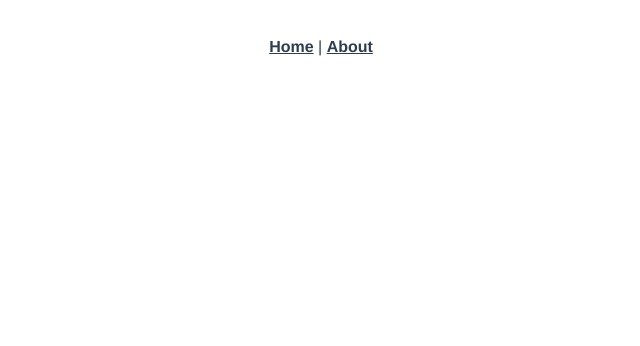
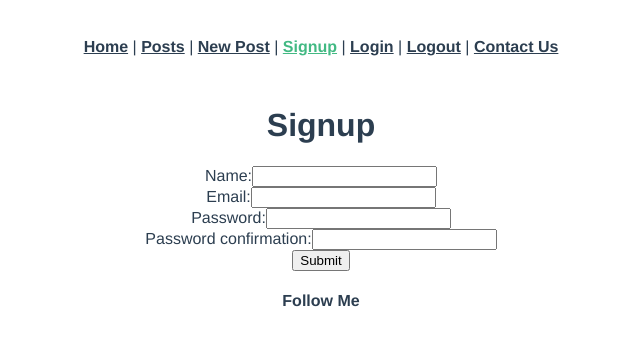
Before and after one commit to KeoshaYoung/Blog-frontend, a Vue app: page /signup in a window 1280 px wide. Before the commit this address had no page. Shown: the top 346 px of the page, without its empty margins (319-959 px from the left). Built offline with nearby package versions, Linux system fonts and the light colour scheme.

Commit message:
added contact, login, logout, postsIndex, postsNew, PostShow, and signup views

```diff
--- a/package.json
+++ b/package.json
@@ -8,6 +8,7 @@
     "lint": "vue-cli-service lint"
   },
   "dependencies": {
+    "axios": "^0.27.2",
     "core-js": "^3.8.3",
     "vue": "^3.2.13",
     "vue-router": "^4.0.3"
--- a/src/App.vue
+++ b/src/App.vue
@@ -2,9 +2,20 @@
   <nav>
     <router-link to="/">Home</router-link>
     |
-    <router-link to="/about">About</router-link>
+    <router-link to="/posts">Posts</router-link>
+    |
+    <router-link to="/posts/new">New Post</router-link>
+    |
+    <router-link to="/signup">Signup</router-link>
+    |
+    <router-link to="/login">Login</router-link>
+    |
+    <router-link to="/logout">Logout</router-link>
+    |
+    <router-link to="/contact">Contact Us</router-link>
   </nav>
   <router-view />
+  <footer><h4>Follow Me</h4></footer>
 </template>
 
 <style>
--- a/src/main.js
+++ b/src/main.js
@@ -1,5 +1,13 @@
 import { createApp } from "vue";
 import App from "./App.vue";
 import router from "./router";
+import axios from "axios";
+
+axios.defaults.baseURL = process.env.NODE_ENV === "development" ? "http://localhost:3000" : "/";
+
+var jwt = localStorage.getItem("jwt");
+if (jwt) {
+  axios.defaults.headers.common["Authorization"] = `Bearer ${jwt}`;
+}
 
 createApp(App).use(router).mount("#app");
--- a/src/router/index.js
+++ b/src/router/index.js
@@ -1,5 +1,12 @@
 import { createRouter, createWebHistory } from "vue-router";
 import HomeView from "../views/HomeView.vue";
+import ContactView from "../views/ContactView.vue";
+import SignupView from "../views/SignupView.vue";
+import LoginView from "../views/LoginView.vue";
+import LogoutView from "../views/LogoutView.vue";
+import PostsIndex from "../views/PostsIndex.vue";
+import PostsNew from "../views/PostsNew.vue";
+import PostsShow from "../views/PostsShow.vue";
 
 const routes = [
   {
@@ -7,14 +14,13 @@ const routes = [
     name: "home",
     component: HomeView,
   },
-  {
-    path: "/about",
-    name: "about",
-    // route level code-splitting
-    // this generates a separate chunk (about.[hash].js) for this route
-    // which is lazy-loaded when the route is visited.
-    component: () => import(/* webpackChunkName: "about" */ "../views/AboutView.vue"),
-  },
+  { path: "/contact", name: "contact", component: ContactView },
+  { path: "/signup", name: "signup", component: SignupView },
+  { path: "/login", name: "login", component: LoginView },
+  { path: "/logout", name: "logout", component: LogoutView },
+  { path: "/posts", name: "posts", component: PostsIndex },
+  { path: "/posts/new", name: "posts-new", component: PostsNew },
+  { path: "/posts/:id", name: "posts-show", component: PostsShow },
 ];
 
 const router = createRouter({
--- /dev/null
+++ b/src/views/ContactView.vue
@@ -0,0 +1,19 @@
+<script>
+export default {
+  data: function () {
+    return {
+      message: "Contact Info",
+      email: "Blog@example.com",
+      phoneNumber: "(706)123-4567",
+      mailingAddress: "Blog Author 123 Mountain Dr Augusta, GA 30909",
+    };
+  },
+};
+</script>
+
+<template>
+  <h2>{{ message }}</h2>
+  <p>{{ email }}</p>
+  <p>{{ phoneNumber }}</p>
+  <p>{{ mailingAddress }}</p>
+</template>
--- a/src/views/HomeView.vue
+++ b/src/views/HomeView.vue
@@ -1,18 +1,19 @@
+<script>
+export default {
+  data: function () {
+    return {
+      message: "Welcome to Vue.js!",
+    };
+  },
+  created: function () {},
+  methods: {},
+};
+</script>
+
 <template>
   <div class="home">
-    <img alt="Vue logo" src="../assets/logo.png" />
-    <HelloWorld msg="Welcome to Your Vue.js App" />
+    <h1>{{ message }}</h1>
   </div>
 </template>
 
-<script>
-// @ is an alias to /src
-import HelloWorld from "@/components/HelloWorld.vue";
-
-export default {
-  name: "HomeView",
-  components: {
-    HelloWorld,
-  },
-};
-</script>
+<style></style>
--- /dev/null
+++ b/src/views/LoginView.vue
@@ -0,0 +1,49 @@
+<script>
+import axios from "axios";
+
+export default {
+  data: function () {
+    return {
+      newSessionParams: {},
+      errors: [],
+    };
+  },
+  methods: {
+    submit: function () {
+      axios
+        .post("/sessions", this.newSessionParams)
+        .then((response) => {
+          axios.defaults.headers.common["Authorization"] = "Bearer " + response.data.jwt;
+          localStorage.setItem("jwt", response.data.jwt);
+          this.$router.push("/");
+        })
+        .catch((error) => {
+          console.log(error.response);
+          this.errors = ["Invalid email or password."];
+          this.email = "";
+          this.password = "";
+        });
+    },
+  },
+};
+</script>
+
+<template>
+  <div class="login">
+    <form v-on:submit.prevent="submit()">
+      <h1>Login</h1>
+      <ul>
+        <li v-for="error in errors" v-bind:key="error">{{ error }}</li>
+      </ul>
+      <div>
+        <label>Email:</label>
+        <input type="email" v-model="newSessionParams.email" />
+      </div>
+      <div>
+        <label>Password:</label>
+        <input type="password" v-model="newSessionParams.password" />
+      </div>
+      <input type="submit" value="Submit" />
+    </form>
+  </div>
+</template>
--- /dev/null
+++ b/src/views/LogoutView.vue
@@ -0,0 +1,15 @@
+<script>
+import axios from "axios";
+
+export default {
+  created: function () {
+    delete axios.defaults.headers.common["Authorization"];
+    localStorage.removeItem("jwt");
+    this.$router.push("/");
+  },
+};
+</script>
+
+<template>
+  <div class="logout"></div>
+</template>
--- /dev/null
+++ b/src/views/PostsIndex.vue
@@ -0,0 +1,34 @@
+<script>
+import axios from "axios";
+
+export default {
+  data: function () {
+    return {
+      message: "Blog Posts",
+      posts: [],
+    };
+  },
+  created: function () {
+    this.indexPosts();
+  },
+  methods: {
+    indexPosts: function () {
+      axios.get("/posts.json").then((response) => {
+        this.posts = response.data;
+        console.log("All Posts:", this.posts);
+      });
+    },
+  },
+};
+</script>
+
+<template>
+  <h1>{{ message }}</h1>
+  <div v-for="post in posts" v-bind:key="post.id">
+    <h3>{{ post.title }}</h3>
+    <img :src="post.image" alt="" />
+    <p>
+      {{ post.body }}
+    </p>
+  </div>
+</template>
--- /dev/null
+++ b/src/views/PostsNew.vue
@@ -0,0 +1,47 @@
+<script>
+import axios from "axios";
+
+export default {
+  data: function () {
+    return {
+      message: "New Post",
+      newPostParams: {},
+      errors: [],
+    };
+  },
+  methods: {
+    createPost: function () {
+      axios
+        .post("/posts.json", this.newPostParams)
+        .then((response) => {
+          console.log(response.data);
+          this.$router.push("/posts");
+          this.newPostParams = "";
+        })
+        .catch((error) => {
+          this.errors = error.response.data.errors;
+        });
+    },
+  },
+};
+</script>
+
+<template>
+  <div class="posts-new">
+    <form v-on:submit.prevent="createPost()">
+      <h1>{{ message }}</h1>
+      <ul>
+        <li v-for="error in errors" v-bind:key="error">{{ error }}</li>
+      </ul>
+      <div>
+        <label>Title:</label>
+        <input type="text" v-model="newPostParams.title" />
+        <label>Body:</label>
+        <input type="text" v-model="newPostParams.body" />
+        <label>Image:</label>
+        <input type="text" v-model="newPostParams.image" />
+      </div>
+      <button v-on:click="createPost">Create</button>
+    </form>
+  </div>
+</template>
--- /dev/null
+++ b/src/views/PostsShow.vue
@@ -0,0 +1,28 @@
+<script>
+import axios from "axios";
+
+export default {
+  data: function () {
+    return {
+      post: {},
+    };
+  },
+  created: function () {
+    axios.get("/posts/" + this.$route.params.id + ".json").then((response) => {
+      this.post = response.data;
+    });
+  },
+};
+</script>
+
+<template>
+  <div>
+    <router-link to="/posts">Back to all Posts</router-link>
+  </div>
+  <div class="posts-show">
+    <div class="container">
+      <h1>{{ post.title }}</h1>
+      <p>{{ post.body }}</p>
+    </div>
+  </div>
+</template>
--- /dev/null
+++ b/src/views/SignupView.vue
@@ -0,0 +1,53 @@
+<script>
+import axios from "axios";
+
+export default {
+  data: function () {
+    return {
+      newUserParams: {},
+      errors: [],
+    };
+  },
+  methods: {
+    submit: function () {
+      axios
+        .post("/users", this.newUserParams)
+        .then((response) => {
+          console.log(response.data);
+          this.$router.push("/login");
+        })
+        .catch((error) => {
+          this.errors = error.response.data.errors;
+        });
+    },
+  },
+};
+</script>
+
+<template>
+  <div class="signup">
+    <form v-on:submit.prevent="submit()">
+      <h1>Signup</h1>
+      <ul>
+        <li v-for="error in errors" v-bind:key="error">{{ error }}</li>
+      </ul>
+      <div>
+        <label>Name:</label>
+        <input type="text" v-model="newUserParams.name" />
+      </div>
+      <div>
+        <label>Email:</label>
+        <input type="email" v-model="newUserParams.email" />
+      </div>
+      <div>
+        <label>Password:</label>
+        <input type="password" v-model="newUserParams.password" />
+      </div>
+      <div>
+        <label>Password confirmation:</label>
+        <input type="password" v-model="newUserParams.password_confirmation" />
+      </div>
+      <input type="submit" value="Submit" />
+    </form>
+  </div>
+</template>
```
Also changed, not shown: 1 other file (tests, documents, lock files or other folders).
